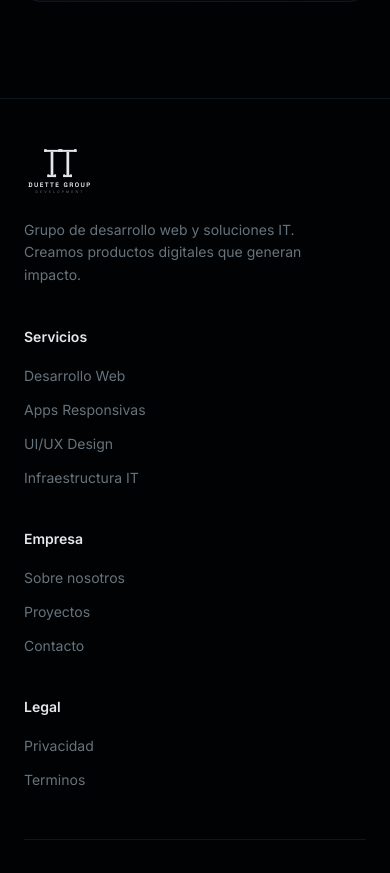
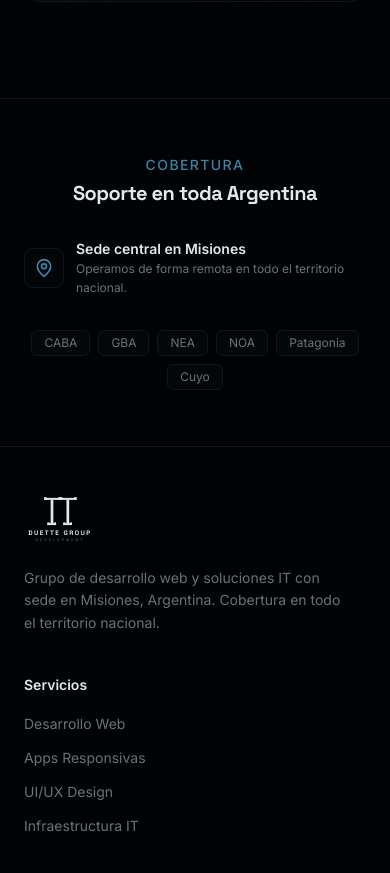
Before and after one commit to AlanTT7/grupo-duette-website, a Next.js app: page / in a window 390 px wide. Shown: the part 5455-6328 px from the top of the page. Built offline with nearby package versions, Linux system fonts and the light colour scheme.

Commit message:
feat: add coverage strip and update footer with location info\n\nAdd "Coverage" section with location details and update footer description.

```diff
--- a/app/page.tsx
+++ b/app/page.tsx
@@ -4,6 +4,7 @@ import { Services } from "@/components/services"
 import { About } from "@/components/about"
 import { Portfolio } from "@/components/portfolio"
 import { CTA } from "@/components/cta"
+import { Coverage } from "@/components/coverage"
 import { Footer } from "@/components/footer"
 
 export default function Home() {
@@ -15,6 +16,7 @@ export default function Home() {
       <About />
       <Portfolio />
       <CTA />
+      <Coverage />
       <Footer />
     </main>
   )
--- /dev/null
+++ b/components/coverage.tsx
@@ -0,0 +1,44 @@
+import { MapPin } from "lucide-react"
+
+export function Coverage() {
+  return (
+    <section className="border-t border-border px-6 py-14 md:py-16">
+      <div className="mx-auto flex max-w-5xl flex-col items-center gap-8 md:flex-row md:justify-between">
+        {/* Left: headline */}
+        <div className="text-center md:text-left">
+          <p className="mb-1 text-sm font-medium uppercase tracking-widest text-primary">
+            Cobertura
+          </p>
+          <h3 className="text-balance text-xl font-bold tracking-tight text-foreground font-mono md:text-2xl">
+            Soporte en toda Argentina
+          </h3>
+        </div>
+
+        {/* Center: detail */}
+        <div className="flex items-center gap-3">
+          <div className="flex h-10 w-10 shrink-0 items-center justify-center rounded-lg border border-border bg-card">
+            <MapPin className="h-5 w-5 text-primary" />
+          </div>
+          <div>
+            <p className="text-sm font-semibold text-foreground">Sede central en Misiones</p>
+            <p className="text-xs leading-relaxed text-muted-foreground">
+              Operamos de forma remota en todo el territorio nacional.
+            </p>
+          </div>
+        </div>
+
+        {/* Right: regions */}
+        <div className="flex flex-wrap justify-center gap-2 md:justify-end">
+          {["CABA", "GBA", "NEA", "NOA", "Patagonia", "Cuyo"].map((region) => (
+            <span
+              key={region}
+              className="rounded-md border border-border bg-secondary/50 px-3 py-1 text-xs text-muted-foreground"
+            >
+              {region}
+            </span>
+          ))}
+        </div>
+      </div>
+    </section>
+  )
+}
--- a/components/footer.tsx
+++ b/components/footer.tsx
@@ -27,8 +27,8 @@ export function Footer() {
           <div className="md:col-span-1">
             <Logo size={36} className="text-foreground" />
             <p className="mt-4 max-w-xs text-sm leading-relaxed text-muted-foreground">
-              Grupo de desarrollo web y soluciones IT. Creamos productos
-              digitales que generan impacto.
+              Grupo de desarrollo web y soluciones IT con sede en Misiones,
+              Argentina. Cobertura en todo el territorio nacional.
             </p>
           </div>
 
```
